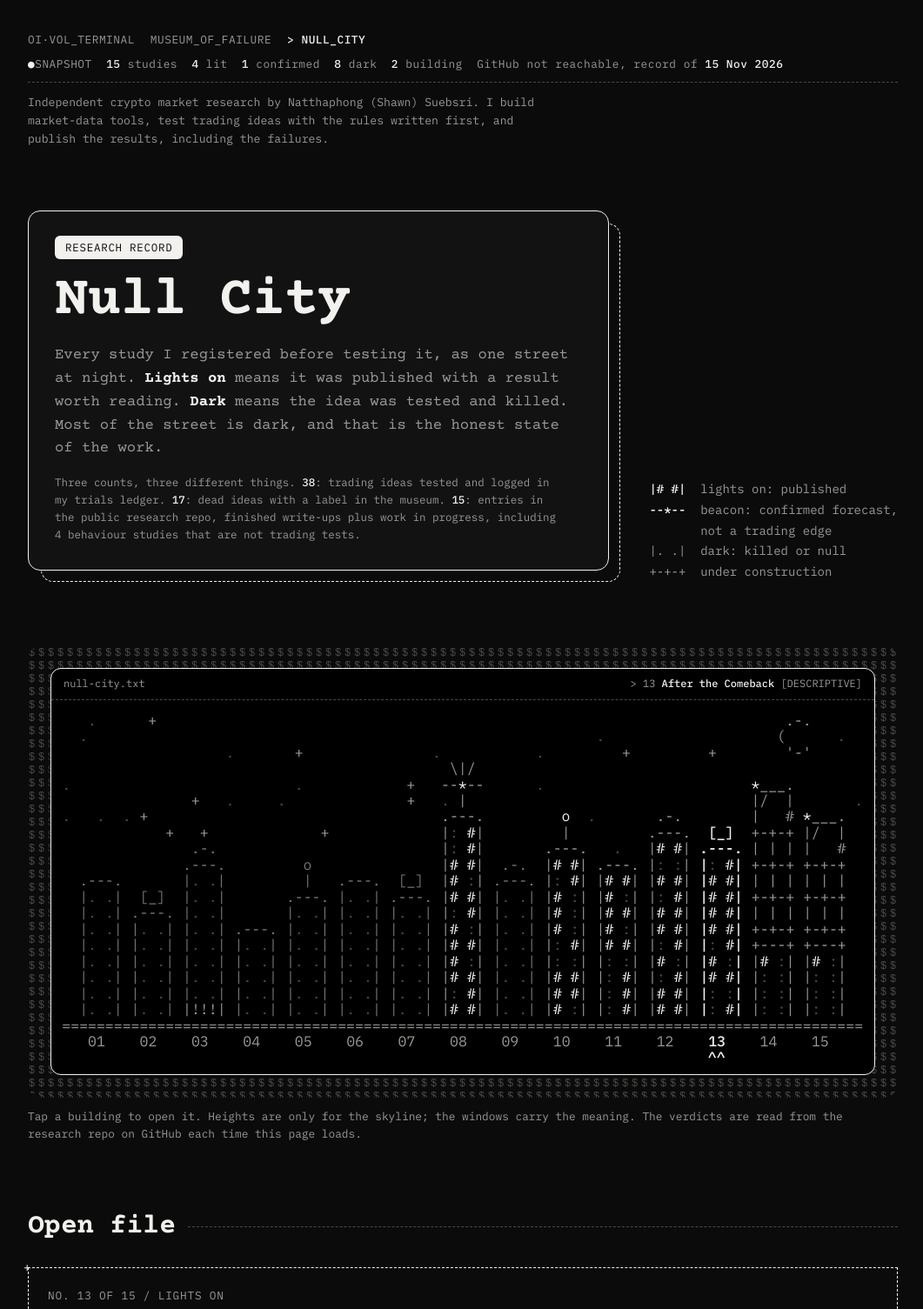
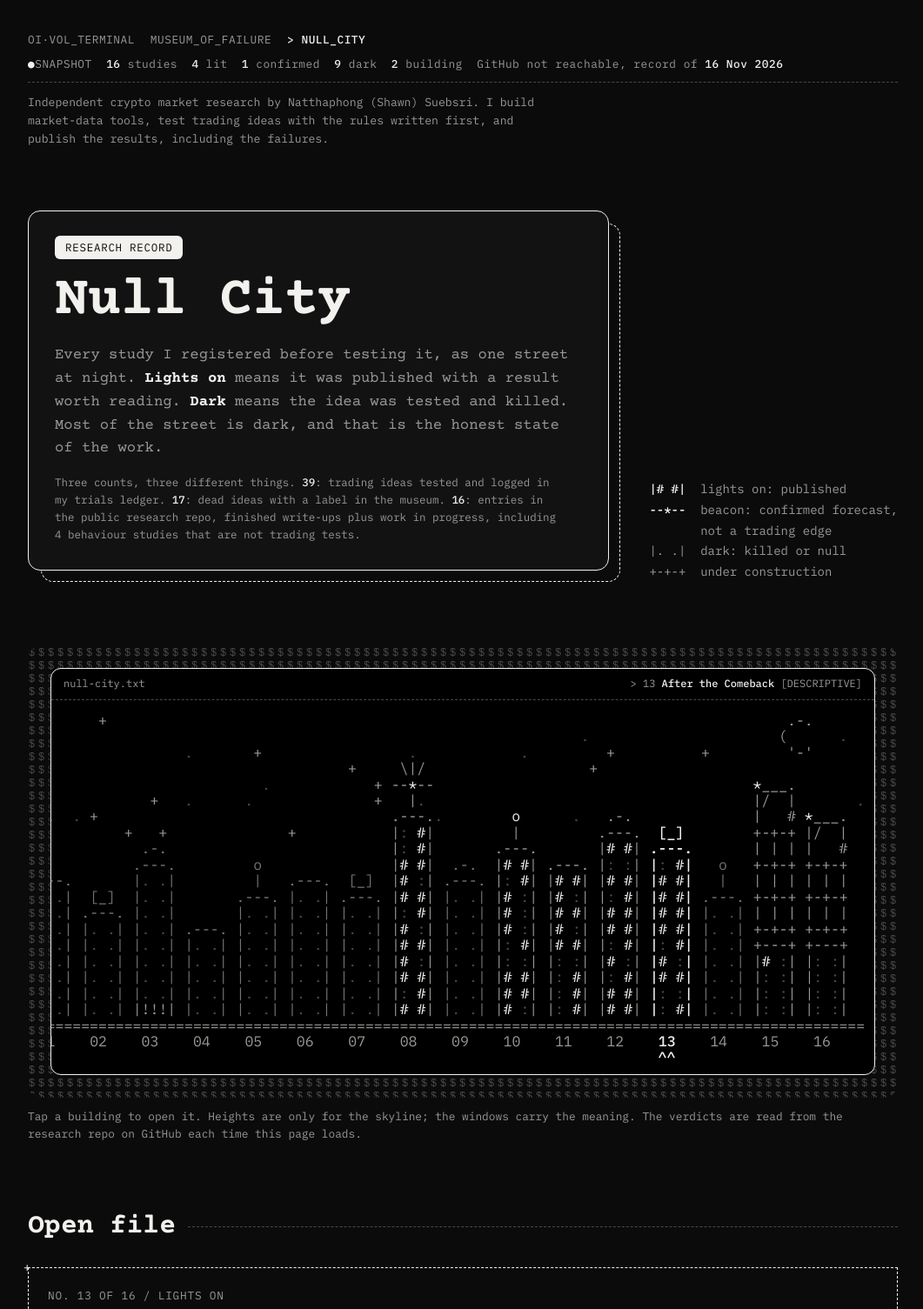
Before and after one commit to viter999/viter999.github.io, a plain HTML site: page city/index.html in a window 1280 px wide. Shown: the top 1505 px of the page at 87% size, without its empty margins (108-1169 px from the left). Drawn offline with nearby package versions, Linux system fonts and the light colour scheme; no server answers.

Commit message:
Update counts for Fade the Comeback (39 ideas, 364+ variations, 16 entries)
City: add the study to the snapshot and match After the Comeback by its full
name, so the new 'Fade the comeback' row is not read as the older study.

Co-Authored-By: Claude Opus 5.5 <noreply@anthropic.com>
Claude-Session: https://claude.ai/code/session_01KscuKzVGQ2V92DNNKsZQPB

```diff
--- a/city/index.html
+++ b/city/index.html
@@ -142,7 +142,7 @@ footer span { max-width: 62ch; }
   <div class="top">
     <div class="status">
       <nav class="nav" aria-label="Site"><a href="../">OI&middot;VOL_TERMINAL</a><a href="../museum/">MUSEUM_OF_FAILURE</a><a href="./" aria-current="page">NULL_CITY</a></nav>
-      <span><span class="live" id="mode">LIVE</span> &nbsp;<b id="st-n">15</b> studies &nbsp;<b id="st-on">4</b> lit &nbsp;<b id="st-ok">1</b> confirmed &nbsp;<b id="st-off">8</b> dark &nbsp;<b id="st-wip">2</b> building &nbsp;<span id="src">read <b>--:--</b></span></span>
+      <span><span class="live" id="mode">LIVE</span> &nbsp;<b id="st-n">16</b> studies &nbsp;<b id="st-on">4</b> lit &nbsp;<b id="st-ok">1</b> confirmed &nbsp;<b id="st-off">8</b> dark &nbsp;<b id="st-wip">2</b> building &nbsp;<span id="src">read <b>--:--</b></span></span>
     </div>
     <p class="who">Independent crypto market research by Natthaphong (Shawn) Suebsri. I build market-data tools, test trading ideas with the rules written first, and publish the results, including the failures.</p>
   </div>
@@ -152,7 +152,7 @@ footer span { max-width: 62ch; }
       <span class="tag">RESEARCH RECORD</span>
       <h1>Null City</h1>
       <p class="lede">Every study I registered before testing it, as one street at night. <b>Lights on</b> means it was published with a result worth reading. <b>Dark</b> means the idea was tested and killed. Most of the street is dark, and that is the honest state of the work.</p>
-      <p class="counts">Three counts, three different things. <b>38</b>: trading ideas tested and logged in my trials ledger. <b>17</b>: dead ideas with a label in the museum. <b>15</b>: entries in the public research repo, finished write-ups plus work in progress, including 4 behaviour studies that are not trading tests.</p>
+      <p class="counts">Three counts, three different things. <b>39</b>: trading ideas tested and logged in my trials ledger. <b>17</b>: dead ideas with a label in the museum. <b>16</b>: entries in the public research repo, finished write-ups plus work in progress, including 4 behaviour studies that are not trading tests.</p>
     </div>
 <pre class="legend" aria-label="Legend"><b>|# #|</b>  lights on: published
 <b>--*--</b>  beacon: confirmed forecast,
@@ -165,7 +165,7 @@ footer span { max-width: 62ch; }
     <div class="band">
       <div class="window">
         <div class="bar"><span>null-city.txt</span><span id="barsel"></span></div>
-        <div class="scroll"><pre id="city" role="img" aria-label="ASCII skyline of 15 studies. Use the street directory below to open each one."></pre></div>
+        <div class="scroll"><pre id="city" role="img" aria-label="ASCII skyline of 16 studies. Use the street directory below to open each one."></pre></div>
       </div>
     </div>
     <figcaption>Tap a building to open it. Heights are only for the skyline; the windows carry the meaning. The verdicts are read from the research repo on GitHub each time this page loads.</figcaption>
@@ -229,6 +229,8 @@ let S = [
     t: 'Every liquidation over six months. A third of liquidated wallets account for 75% of all liquidation days, and the top 1% for 76% of the position size.', u: 'tree/main/serial-liquidators' },
   { n: 'After the Comeback', k: 'lit', v: 'DESCRIPTIVE', h: .66, roof: 'tank',
     t: '35,335 wallets that traded again after a liquidation. Back within an hour: 72.6% liquidated again. Waited a week or more: 46.8%. The same coin went with more repeats; position size made no clear difference.', u: 'tree/main/after-the-comeback' },
+  { n: 'Fade the Comeback', k: 'dark', v: 'FAIL', h: .48, roof: 'antenna',
+    t: 'Trading against just-liquidated wallets that rush back into a coin. 515 trades: +0.026% before costs, 50.3% win rate, -0.374% after 0.40% costs. Their comeback side did not predict the next 4 hours.', u: 'tree/main/fade-the-comeback' },
   { n: 'Whale Lab E2 v2', k: 'build', v: 'PROSPECTIVE', h: .80, roof: 'crane',
     t: 'Plan frozen and tagged. A 30-day forward confirmation window that has not begun yet.', u: 'blob/main/docs/experiments.md' },
   { n: 'OFI Engine', k: 'build', v: 'DEVELOPMENT', h: .58, roof: 'crane',
@@ -336,7 +338,7 @@ if (!still) setInterval(() => { tick++; frame(); }, 800);
 
 /* ---- live read: the verdicts come from the "Selected research" table in the repo README ---- */
 const KNOWN = [/basis/i, /funding unwind/i, /whale lab e2 \(v1\.1\)/i, /kronos/i, /uniswap/i, /funding gap/i, /momentum/i, /volatility forecast/i,
-               /trend/i, /life after liquidation/i, /big win/i, /serial/i, /comeback/i, /whale lab e2 \(v2\)/i, /ofi/i];
+               /trend/i, /life after liquidation/i, /big win/i, /serial/i, /after the comeback/i, /fade the comeback/i, /whale lab e2 \(v2\)/i, /ofi/i];
 const SNAP = S.slice();
 function kindOf(v) {
   if (/CONFIRMED/.test(v)) return 'confirmed';
@@ -372,7 +374,7 @@ fetch('https://raw.githubusercontent.com/viter999/quant-market-research/main/REA
   .then(r => { if (!r.ok) throw new Error(r.status); return r.text(); })
   .then(md => { const live = parse(md); if (!live) throw new Error('table not found'); S = live; build();
     const d = new Date(); stamp('read', String(d.getHours()).padStart(2, '0') + ':' + String(d.getMinutes()).padStart(2, '0')); })
-  .catch(() => { $('mode').textContent = 'SNAPSHOT'; stamp('GitHub not reachable, record of', '15 Nov 2026'); });
+  .catch(() => { $('mode').textContent = 'SNAPSHOT'; stamp('GitHub not reachable, record of', '16 Nov 2026'); });
 </script>
 </body>
 </html>
```
Also changed, not shown: index.html (+3 -3 lines), museum/index.html (+1 -1 lines).
